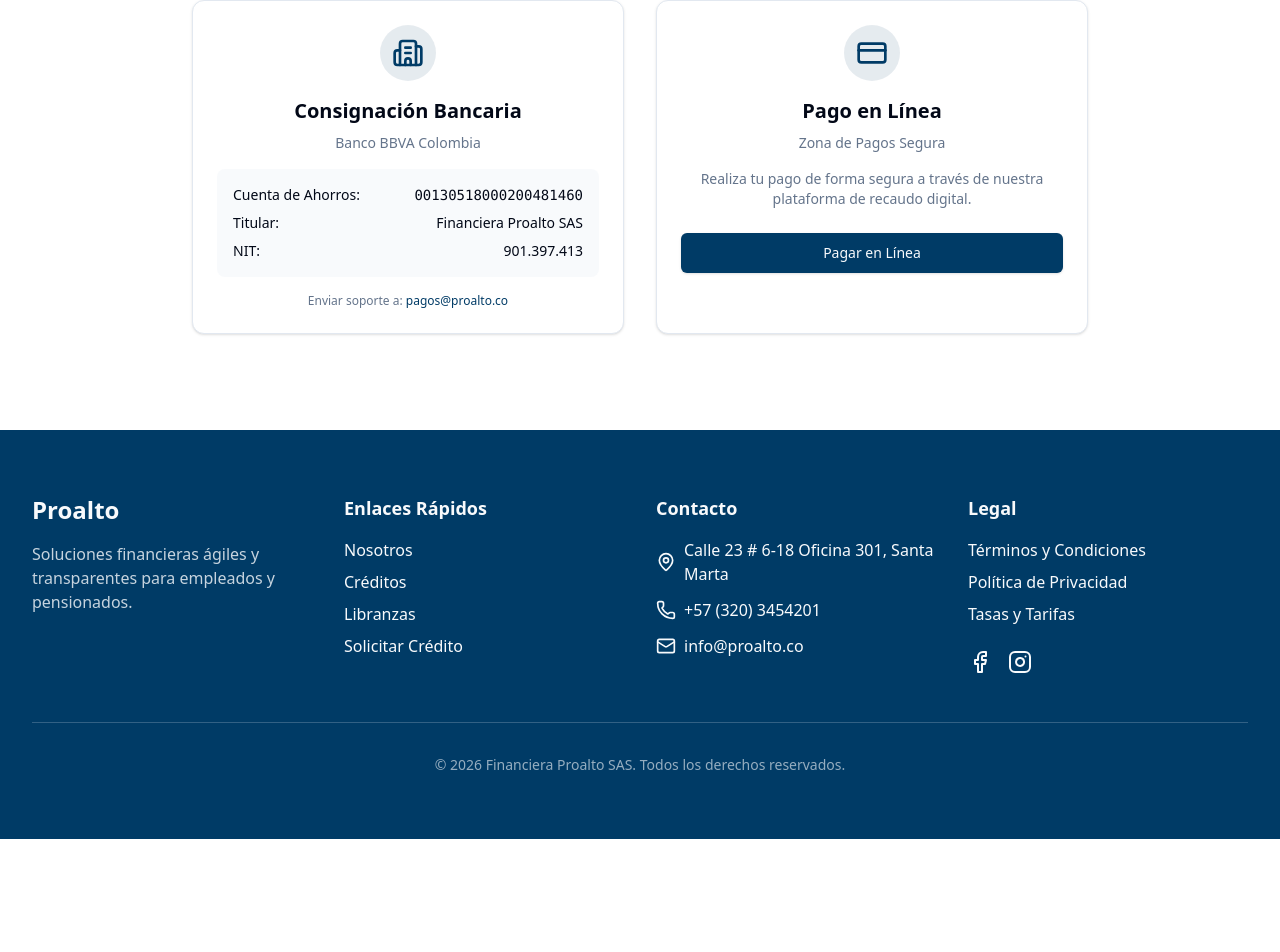
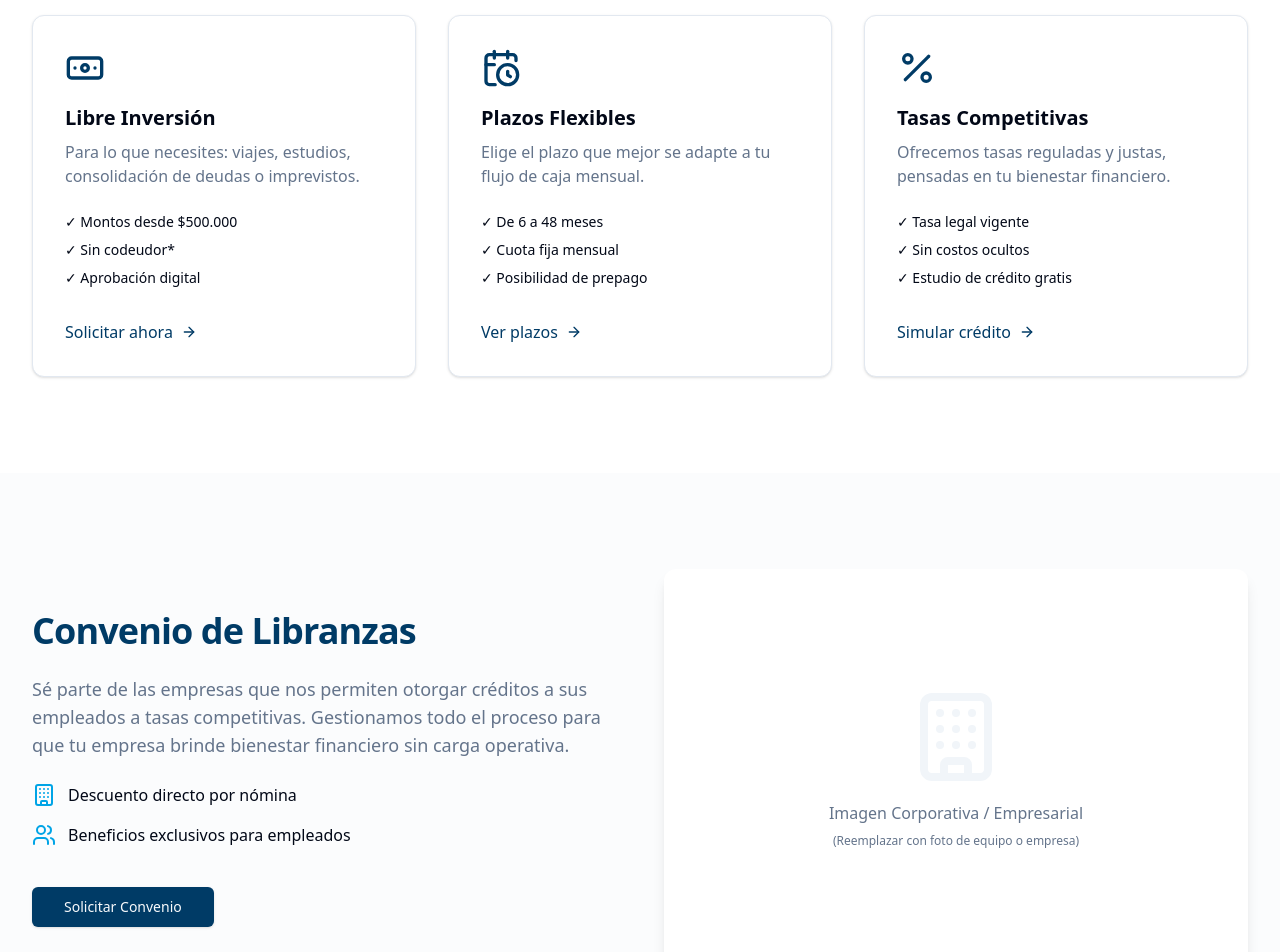
Before and after one commit to Ban68/proalto, a Next.js app: page / in a window 1280 px wide. Shown: the part 1424-2376 px from the top of the page. Before the commit the page ends 2263 px from the top, so only its background shows below. Built offline with nearby package versions, Linux system fonts and the light colour scheme.

Commit message:
feat: add creditos and libranzas sections and fix navigation ids

```diff
--- a/app/page.tsx
+++ b/app/page.tsx
@@ -1,7 +1,9 @@
 import { Footer } from "@/components/layout/footer";
 import { Navbar } from "@/components/layout/navbar";
+import { Creditos } from "@/components/sections/creditos";
 import { Features } from "@/components/sections/features";
 import { Hero } from "@/components/sections/hero";
+import { Libranzas } from "@/components/sections/libranzas";
 import { PaymentMethods } from "@/components/sections/payment-methods";
 
 export default function Home() {
@@ -10,6 +12,8 @@
       <Navbar />
       <Hero />
       <Features />
+      <Creditos />
+      <Libranzas />
       <PaymentMethods />
       <Footer />
     </main>
--- a/components/layout/footer.tsx
+++ b/components/layout/footer.tsx
@@ -16,9 +16,9 @@
                     <div>
                         <h4 className="font-semibold text-lg mb-4">Enlaces Rápidos</h4>
                         <ul className="space-y-2">
-                            <li><Link href="#nosotros" className="hover:text-secondary transition-colors">Nosotros</Link></li>
-                            <li><Link href="#creditos" className="hover:text-secondary transition-colors">Créditos</Link></li>
-                            <li><Link href="#libranzas" className="hover:text-secondary transition-colors">Libranzas</Link></li>
+                            <li><Link href="/#nosotros" className="hover:text-secondary transition-colors">Nosotros</Link></li>
+                            <li><Link href="/#creditos" className="hover:text-secondary transition-colors">Créditos</Link></li>
+                            <li><Link href="/#libranzas" className="hover:text-secondary transition-colors">Libranzas</Link></li>
                             <li><Link href="/formulario-de-registro" className="hover:text-secondary transition-colors">Solicitar Crédito</Link></li>
                         </ul>
                     </div>
--- a/components/layout/navbar.tsx
+++ b/components/layout/navbar.tsx
@@ -19,19 +19,19 @@
                 </Link>
 
                 <nav className="hidden md:flex gap-6">
-                    <Link href="#nosotros" className="text-sm font-medium hover:text-primary transition-colors">
+                    <Link href="/#nosotros" className="text-sm font-medium hover:text-primary transition-colors">
                         Nosotros
                     </Link>
-                    <Link href="#creditos" className="text-sm font-medium hover:text-primary transition-colors">
+                    <Link href="/#creditos" className="text-sm font-medium hover:text-primary transition-colors">
                         Créditos
                     </Link>
-                    <Link href="#libranzas" className="text-sm font-medium hover:text-primary transition-colors">
+                    <Link href="/#libranzas" className="text-sm font-medium hover:text-primary transition-colors">
                         Convenio Libranzas
                     </Link>
-                    <Link href="#pagos" className="text-sm font-medium hover:text-primary transition-colors">
+                    <Link href="/#pagos" className="text-sm font-medium hover:text-primary transition-colors">
                         Métodos de pago
                     </Link>
-                    <Link href="#contacto" className="text-sm font-medium hover:text-primary transition-colors">
+                    <Link href="/#contacto" className="text-sm font-medium hover:text-primary transition-colors">
                         Contáctanos
                     </Link>
                 </nav>
--- /dev/null
+++ b/components/sections/creditos.tsx
@@ -0,0 +1,69 @@
+import Link from "next/link";
+import { ArrowRight, Banknote, CalendarClock, Percent } from "lucide-react";
+
+export function Creditos() {
+    return (
+        <section id="creditos" className="py-24 bg-background">
+            <div className="container">
+                <div className="mx-auto max-w-3xl text-center mb-16">
+                    <h2 className="text-3xl font-bold tracking-tight text-primary sm:text-4xl">
+                        Nuestros Créditos
+                    </h2>
+                    <p className="mt-4 text-lg text-muted-foreground">
+                        Soluciones de libre inversión diseñadas a tu medida.
+                    </p>
+                </div>
+
+                <div className="grid md:grid-cols-3 gap-8">
+                    <div className="flex flex-col p-8 bg-card rounded-xl border shadow-sm hover:shadow-md transition-shadow">
+                        <Banknote className="h-10 w-10 text-primary mb-4" />
+                        <h3 className="text-xl font-bold mb-2">Libre Inversión</h3>
+                        <p className="text-muted-foreground mb-6">
+                            Para lo que necesites: viajes, estudios, consolidación de deudas o imprevistos.
+                        </p>
+                        <ul className="space-y-2 mb-8 text-sm">
+                            <li className="flex items-center">✓ Montos desde $500.000</li>
+                            <li className="flex items-center">✓ Sin codeudor*</li>
+                            <li className="flex items-center">✓ Aprobación digital</li>
+                        </ul>
+                        <Link href="/formulario-de-registro" className="mt-auto inline-flex items-center text-primary font-medium hover:underline">
+                            Solicitar ahora <ArrowRight className="ml-2 h-4 w-4" />
+                        </Link>
+                    </div>
+
+                    <div className="flex flex-col p-8 bg-card rounded-xl border shadow-sm hover:shadow-md transition-shadow">
+                        <CalendarClock className="h-10 w-10 text-primary mb-4" />
+                        <h3 className="text-xl font-bold mb-2">Plazos Flexibles</h3>
+                        <p className="text-muted-foreground mb-6">
+                            Elige el plazo que mejor se adapte a tu flujo de caja mensual.
+                        </p>
+                        <ul className="space-y-2 mb-8 text-sm">
+                            <li className="flex items-center">✓ De 6 a 48 meses</li>
+                            <li className="flex items-center">✓ Cuota fija mensual</li>
+                            <li className="flex items-center">✓ Posibilidad de prepago</li>
+                        </ul>
+                        <Link href="/formulario-de-registro" className="mt-auto inline-flex items-center text-primary font-medium hover:underline">
+                            Ver plazos <ArrowRight className="ml-2 h-4 w-4" />
+                        </Link>
+                    </div>
+
+                    <div className="flex flex-col p-8 bg-card rounded-xl border shadow-sm hover:shadow-md transition-shadow">
+                        <Percent className="h-10 w-10 text-primary mb-4" />
+                        <h3 className="text-xl font-bold mb-2">Tasas Competitivas</h3>
+                        <p className="text-muted-foreground mb-6">
+                            Ofrecemos tasas reguladas y justas, pensadas en tu bienestar financiero.
+                        </p>
+                        <ul className="space-y-2 mb-8 text-sm">
+                            <li className="flex items-center">✓ Tasa legal vigente</li>
+                            <li className="flex items-center">✓ Sin costos ocultos</li>
+                            <li className="flex items-center">✓ Estudio de crédito gratis</li>
+                        </ul>
+                        <Link href="/formulario-de-registro" className="mt-auto inline-flex items-center text-primary font-medium hover:underline">
+                            Simular crédito <ArrowRight className="ml-2 h-4 w-4" />
+                        </Link>
+                    </div>
+                </div>
+            </div>
+        </section>
+    );
+}
--- a/components/sections/features.tsx
+++ b/components/sections/features.tsx
@@ -25,7 +25,7 @@
 
 export function Features() {
     return (
-        <section id="creditos" className="py-24 bg-muted/30">
+        <section id="nosotros" className="py-24 bg-muted/30">
             <div className="container">
                 <div className="text-center mb-16">
                     <h2 className="text-3xl font-bold tracking-tight text-primary sm:text-4xl">
--- /dev/null
+++ b/components/sections/libranzas.tsx
@@ -0,0 +1,48 @@
+import Link from "next/link";
+import { Building, Users } from "lucide-react";
+
+export function Libranzas() {
+    return (
+        <section id="libranzas" className="py-24 bg-muted/30">
+            <div className="container">
+                <div className="grid md:grid-cols-2 gap-12 items-center">
+                    <div className="space-y-6">
+                        <h2 className="text-3xl font-bold tracking-tight text-primary sm:text-4xl">
+                            Convenio de Libranzas
+                        </h2>
+                        <p className="text-lg text-muted-foreground">
+                            Sé parte de las empresas que nos permiten otorgar créditos a sus empleados a tasas competitivas.
+                            Gestionamos todo el proceso para que tu empresa brinde bienestar financiero sin carga operativa.
+                        </p>
+                        <ul className="space-y-4">
+                            <li className="flex items-center gap-3">
+                                <Building className="h-6 w-6 text-secondary" />
+                                <span>Descuento directo por nómina</span>
+                            </li>
+                            <li className="flex items-center gap-3">
+                                <Users className="h-6 w-6 text-secondary" />
+                                <span>Beneficios exclusivos para empleados</span>
+                            </li>
+                        </ul>
+                        <div className="pt-4">
+                            <Link
+                                href="/#contacto"
+                                className="inline-flex h-10 items-center justify-center rounded-md bg-primary px-8 text-sm font-medium text-primary-foreground shadow transition-colors hover:bg-primary/90"
+                            >
+                                Solicitar Convenio
+                            </Link>
+                        </div>
+                    </div>
+                    <div className="relative h-[400px] w-full rounded-xl overflow-hidden bg-white shadow-lg flex items-center justify-center">
+                        {/* Placeholder for an image */}
+                        <div className="text-center p-6">
+                            <Building className="h-24 w-24 text-muted mx-auto mb-4" />
+                            <p className="text-muted-foreground">Imagen Corporativa / Empresarial</p>
+                            <p className="text-xs text-muted-foreground mt-2">(Reemplazar con foto de equipo o empresa)</p>
+                        </div>
+                    </div>
+                </div>
+            </div>
+        </section>
+    );
+}
```
